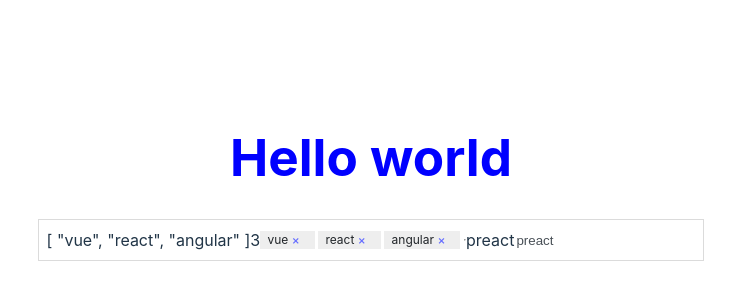
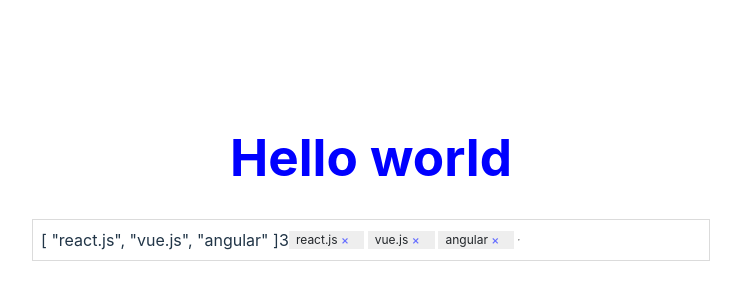
Before and after one commit to JocelynLlamas/tags-input, a Vue app: page / in a window 1280 px wide. Shown: the part 222-522 px from the top of the page, without its empty margins (269-1010 px from the left). Built offline with nearby package versions, Linux system fonts and the light colour scheme.

Commit message:
Component Communication with Props

```diff
--- a/src/App.vue
+++ b/src/App.vue
@@ -2,15 +2,23 @@
 import TagsInput from './components/TagsInput.vue';
 // required to use a component (register component locally)
 export default{
-  components:{
+  // components:{
     // TagsInput
+  // }
+  data:()=>({
+    jsFrameworks:["react.js","vue.js", "angular"]
+  }),
+  mounted(){
+    setTimeout(()=>{
+      this.jsFrameworks.push("svelte.js")
+    },3000)
   }
 }
 </script>
 
 <template>
   <h1>Hello world</h1>
-  <tags-input/>
+  <tags-input :selected-tags="jsFrameworks"/>
 </template>
 
 <style>
--- a/src/components/TagsInput.vue
+++ b/src/components/TagsInput.vue
@@ -6,7 +6,9 @@
     <div v-if="!tags.length">You have no any tags. Enter it in the input</div>
     <span class="tag-item" v-for="(tag, index) in tags" :key="index">
       {{ tag }}
-      <a class="remove-tag" @click.prevent="removeTag(index)" href="#">&times;</a>
+      <a class="remove-tag" @click.prevent="removeTag(index)" href="#"
+        >&times;</a
+      >
     </span>
 
     <hr />
@@ -26,11 +28,18 @@
 
 <script>
 export default {
-  data: () => ({
-    tags: ["vue", "react", "angular"],
-    newTag: "preact",
-    // tags: []
-  }),
+  data(){
+    return{
+        tags: [...this.selectedTags],
+        newTag: "",
+    }
+  },
+  props: {
+    selectedTags:{
+        type: Array,
+        default: ()=>[]
+    }
+  },
   watch: {
     newTag(newVal) {
       if (newVal.indexOf(",") > -1) {
@@ -104,6 +113,4 @@ export default {
 a.remove-tag {
   text-decoration: none;
 }
-
-
 </style>
```
